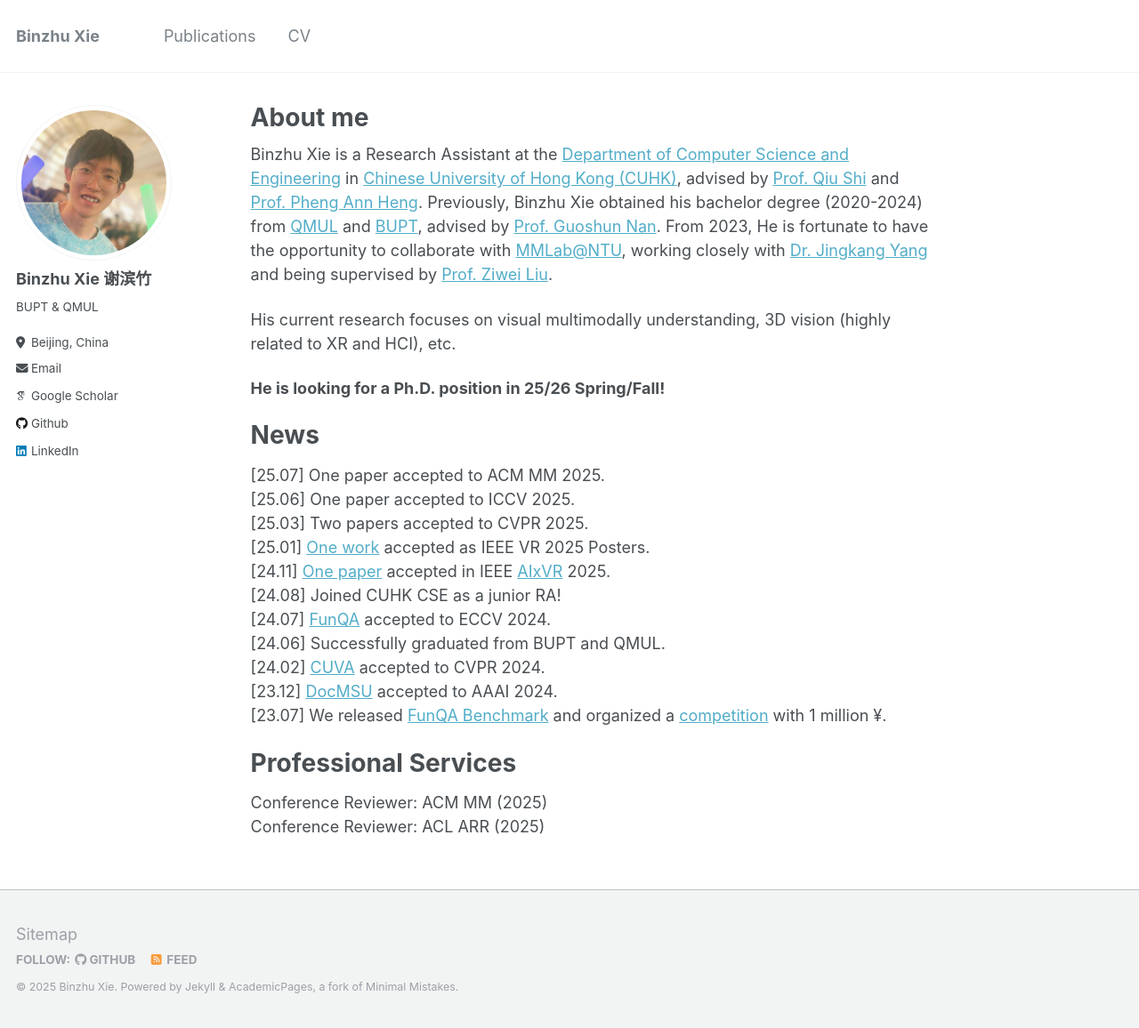
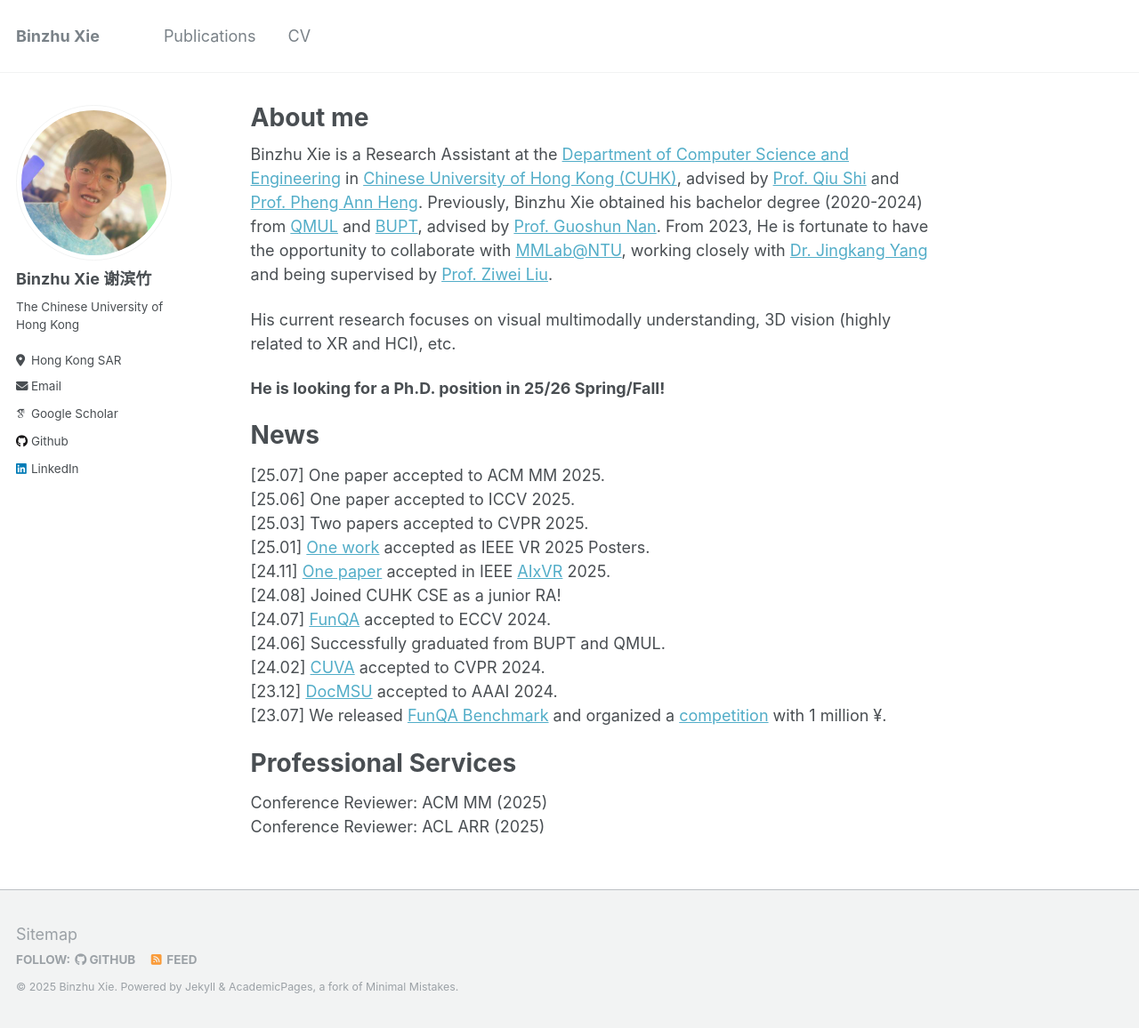
Before and after one commit to Nicous20/Nicous20.github.io, a Jekyll site: the page built from _pages/about.md, in a window 1280 px wide and 1156 px high. Shown: the whole window at 89% size. Built offline with Jekyll 4.4.1, drawn with Linux system fonts in a browser that asks for light colours; some web fonts are replaced.

Commit message:
Update _config.yml

```diff
--- a/_config.yml
+++ b/_config.yml
@@ -82,8 +82,8 @@ analytics:
 author:
   name             : "Binzhu Xie 谢滨竹"
   avatar           : "binzhuxie.png"
-  bio              : "BUPT & QMUL"
-  location         : "Beijing, China"
+  bio              : "The Chinese University of Hong Kong"
+  location         : "Hong Kong SAR"
   employer         :
   pubmed           :
   googlescholar    : "https://scholar.google.com/citations?user=yFREVP0AAAAJ&hl=en"
```
